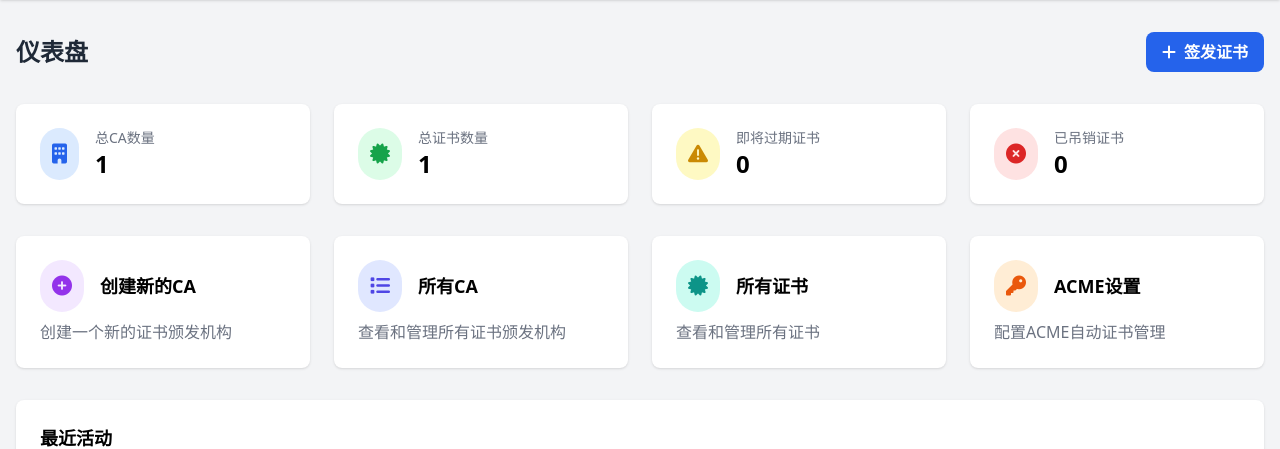
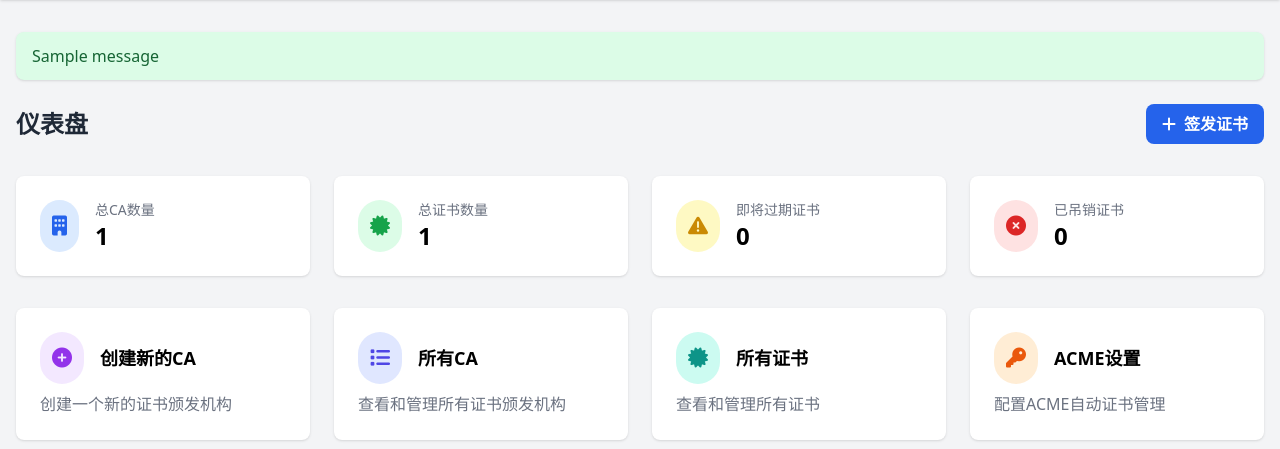
Before and after one commit to ttgml/easy_ca, a Flask app: page /dashboard in a window 1280 px wide. Shown: the part 64-513 px from the top of the page. Run offline with Flask 3, Linux system fonts and the light colour scheme; a user stored in the database is signed in; tables that the repository leaves empty hold one stand-in row (values such as "Sample post"); one stand-in notice (Sample message) is shown; parts of the project's set-up code (start-up, migrations or seed data) failed here and were passed over; some libraries are stand-ins or nearby versions.

Commit message:
fix login tip

```diff
--- a/app/templates/main/dashboard.html
+++ b/app/templates/main/dashboard.html
@@ -4,6 +4,19 @@
 
 {% block content %}
     <div class="dashboard">
+        <!-- Flash消息显示 -->
+        {% with messages = get_flashed_messages(with_categories=true) %}
+            {% if messages %}
+                <div class="mb-6">
+                    {% for category, message in messages %}
+                        <div class="px-4 py-3 rounded-lg shadow mb-2 {% if category == 'success' %}bg-green-100 text-green-800{% elif category == 'danger' %}bg-red-100 text-red-800{% elif category == 'warning' %}bg-yellow-100 text-yellow-800{% else %}bg-blue-100 text-blue-800{% endif %}">
+                            {{ message }}
+                        </div>
+                    {% endfor %}
+                </div>
+            {% endif %}
+        {% endwith %}
+
         <div class="flex justify-between items-center mb-8">
             <h2 class="text-2xl font-bold text-gray-800">仪表盘</h2>
             <!-- 主要操作按钮 -->
```
